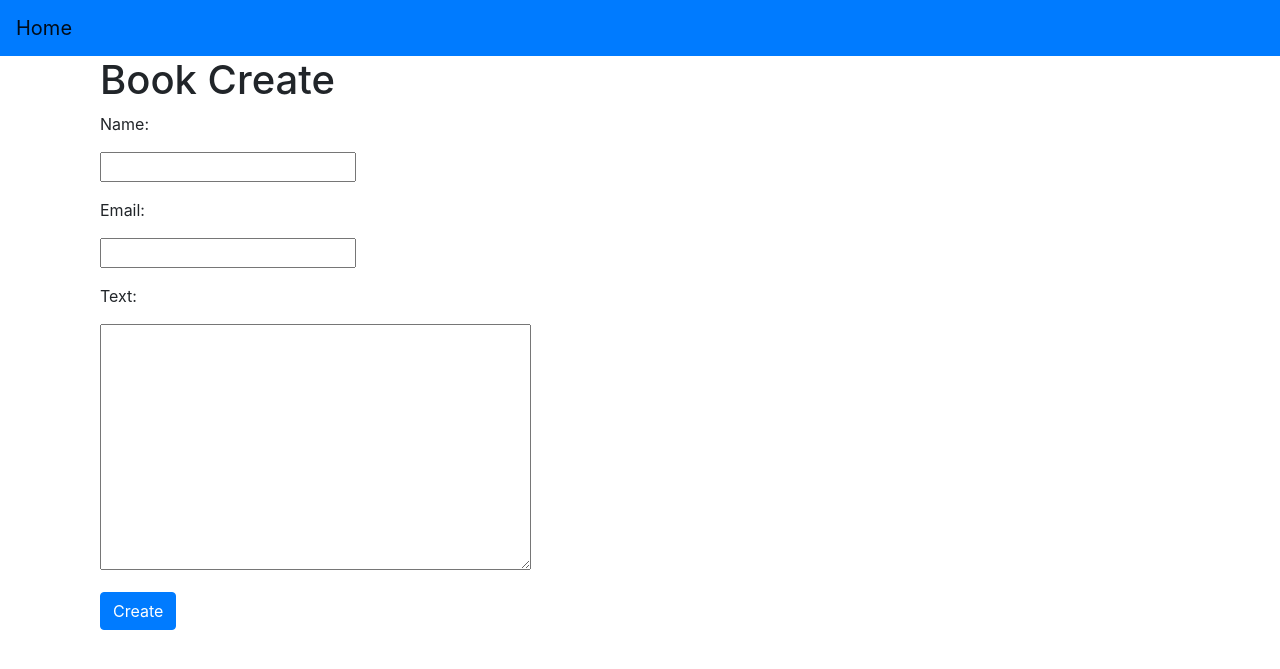
After one commit to samatuulu/python_group_3_exam_6_bektursun_samatbek_uulu, a Django app: page /book/add/ in a window 1280 px wide. The commit adds this page. Shown: the top 669 px of the page. Run offline with Django 3.2, Linux system fonts and the light colour scheme; some libraries are stand-ins or nearby versions.

Commit message:
Created form in forms.py. And also, added partial directory, to render from book_form.html file.  Finished third step.

```diff
--- /dev/null
+++ b/source/guestbook/forms.py
@@ -0,0 +1,9 @@
+from django import forms
+from django.forms import widgets
+
+
+class BookForm(forms.Form):
+    name = forms.CharField(max_length=25, required=True, label='Name:')
+    email = forms.EmailField(max_length=70, required=True, label='Email:')
+    text = forms.CharField(max_length=1000, required=True, label='Text:',
+                           widget=widgets.Textarea)
--- a/source/guestbook/templates/base.html
+++ b/source/guestbook/templates/base.html
@@ -13,7 +13,7 @@
   <body>
 
   <nav class="navbar navbar-expand-lg navbar-light bg-primary">
-  <a class="navbar-brand" href="#">Home</a>
+  <a class="navbar-brand" href="{% url 'home' %}">Home</a>
   <a class="navbar-brand" href="#">{% block menu %}{% endblock %}</a>
 
   <button class="navbar-toggler" type="button" data-toggle="collapse" data-target="#navbarNav" aria-controls="navbarNav" aria-expanded="false" aria-label="Toggle navigation">
--- /dev/null
+++ b/source/guestbook/templates/book_create.html
@@ -0,0 +1,22 @@
+{% extends 'base.html' %}
+
+{% block title %}
+   Book Create
+{% endblock %}
+
+
+{% block content %}
+<div class="container">
+    <h1>Book Create</h1>
+
+    <form method="post" action="{% url 'book_create' %}">
+
+        {% csrf_token %}
+
+    {% include 'partial/book_form.html' %}
+        <button type="submit" class="btn btn-primary" value="Submit">Create</button>
+
+    </form>
+</div>
+
+{% endblock %}
--- a/source/guestbook/templates/index.html
+++ b/source/guestbook/templates/index.html
@@ -2,7 +2,7 @@
 
 
 {% block menu %}
-    <a href="#" style="color: black">Create+</a>
+    <a href="{% url 'book_create' %}" style="color: black">Create+</a>
 {% endblock %}
 
 {% block content %}
--- /dev/null
+++ b/source/guestbook/templates/partial/book_form.html
@@ -0,0 +1,14 @@
+{% for error in form.non_field_errors %}
+    <p class="form-error">{{ error }} </p>
+
+{% endfor %}
+
+<div class="group-form">
+{% for field in form %}
+    <p>{{ field.label }}</p>
+    {% if field.errors %}
+        <p>{{ error }}</p>
+    {% endif %}
+    <p>{{ field }}</p>
+{% endfor %}
+</div>
--- a/source/guestbook/views.py
+++ b/source/guestbook/views.py
@@ -1,5 +1,6 @@
-from django.shortcuts import render
+from django.shortcuts import render, redirect
 
+from guestbook.forms import BookForm
 from guestbook.models import GuestBook, BOOK_ACTIVE_CHOICE
 
 
@@ -8,3 +9,21 @@ def home(request):
     return render(request, 'index.html', context={
         'book': book
     })
+
+
+def book_create(request, *args, **kwargs):
+    if request.method == 'GET':
+        form = BookForm()
+        return render(request, 'book_create.html', context={'form': form})
+    elif request.method == 'POST':
+        form = BookForm(data=request.POST)
+        if form.is_valid():
+            GuestBook.objects.create(
+                name=form.cleaned_data['name'],
+                email=form.cleaned_data['email'],
+                text=form.cleaned_data['text'],
+            )
+            response = redirect('home')
+            return response
+        else:
+            return render(request, 'book_create.html', context={'form': form})
--- a/source/main/urls.py
+++ b/source/main/urls.py
@@ -16,9 +16,10 @@ Including another URLconf
 from django.contrib import admin
 from django.urls import path
 
-from guestbook.views import home
+from guestbook.views import home, book_create
 
 urlpatterns = [
     path('admin/', admin.site.urls),
     path('', home, name='home'),
+    path('book/add/', book_create, name='book_create'),
 ]
```
